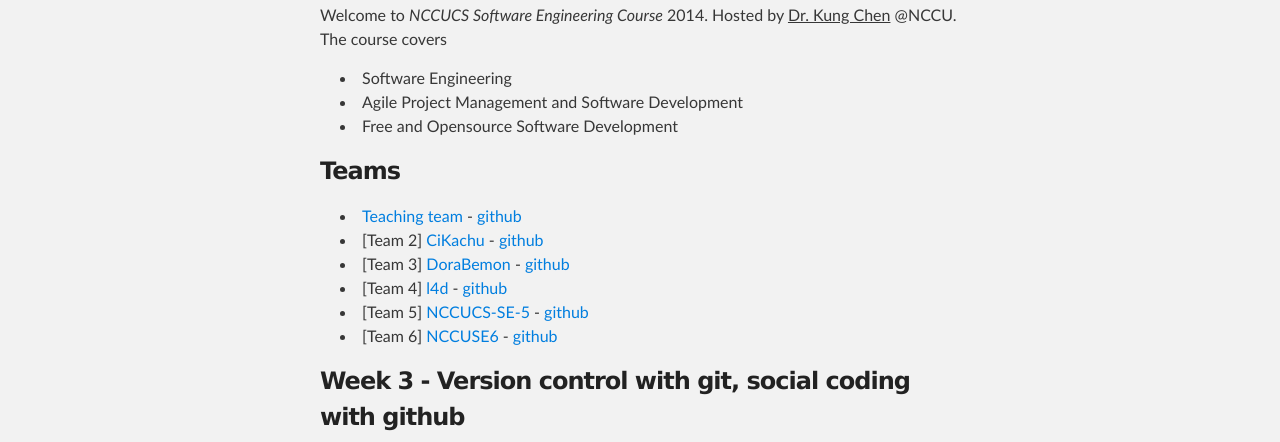
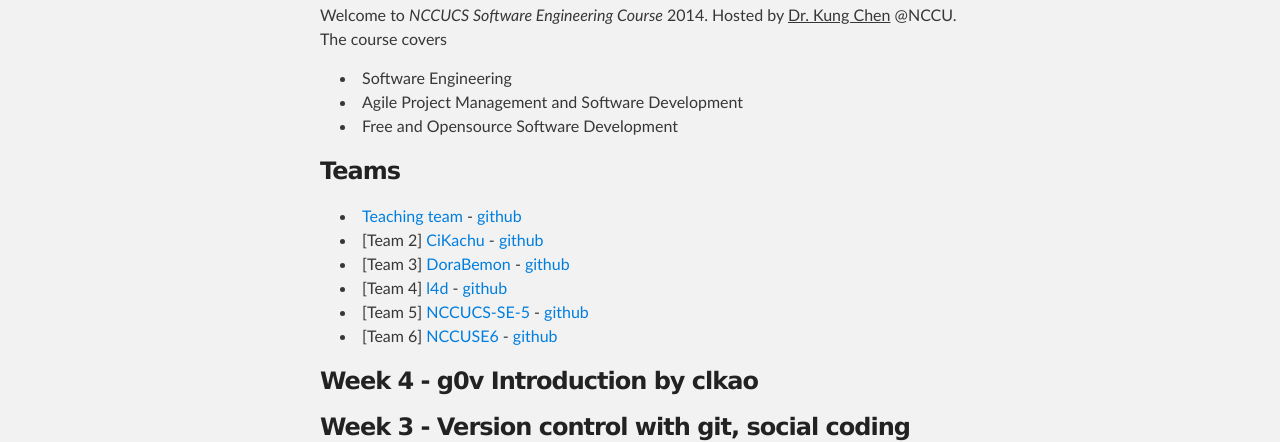
Before and after one commit to NCCUCS-SE/NCCUCS-SE.github.io, a plain HTML site: page index.html in a window 1280 px wide. Shown: the part 352-794 px from the top of the page. Drawn offline with Linux system fonts and the light colour scheme.

Commit message:
add Week 4 title

```diff
--- a/index.html
+++ b/index.html
@@ -49,6 +49,7 @@
              </ul>
         </p>
 
+        <h3>Week 4 - g0v Introduction by clkao</h3>
         <h3>Week 3 - Version control with git, social coding with github</h3>
         <h4>Workshop 1: Create your team site.</h4>
         <p>
```
